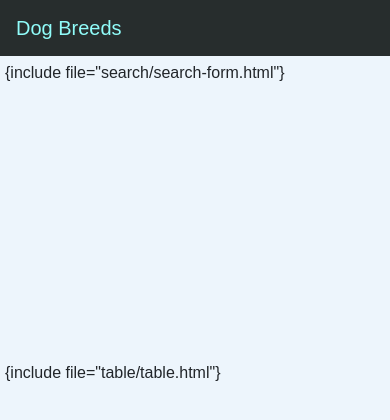
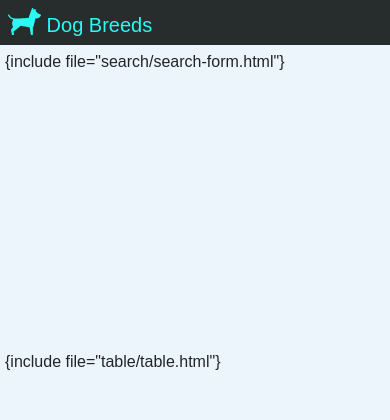
Before and after one commit to Charizard17/dog-breeds-project, a PHP site: page /templates/layout_main.html in a window 390 px wide. Shown: the top 420 px of the page. Run offline with PHP 8.4, Linux system fonts and the light colour scheme; style sheets or scripts are compiled from the project's sources; some libraries are stand-ins or nearby versions.

Commit message:
navbar custom styling

```diff
--- a/css/styles.css
+++ b/css/styles.css
@@ -15,33 +15,77 @@
 }
 
 .navbar-link {
+  vertical-align: middle;
+  display: inline-block;
+  height: 65px;
   color: #90FCF9;
+  fill: #90FCF9;
   text-decoration: none;
   font-size: 30px;
-  transition: color 500ms;
+  transition: color 500ms, fill 500ms;
+  padding: 5px 0px 5px 15px;
+  cursor: pointer;
 }
 .navbar-link:hover {
   text-decoration: none;
   color: #2df9f4;
+  fill: #2df9f4;
 }
 @media screen and (min-width: 767px) and (max-width: 1023px) {
   .navbar-link {
     font-size: 25px;
+    height: 55px;
+    padding: 5px 0px 5px 15px;
   }
 }
 @media screen and (min-width: 600px) and (max-width: 766px) {
   .navbar-link {
     font-size: 25px;
+    height: 55px;
+    padding: 5px 0px 5px 15px;
   }
 }
 @media screen and (min-width: 414px) and (max-width: 599px) {
   .navbar-link {
     font-size: 20px;
+    height: 45px;
+    padding: 2px 0px 5px 8px;
   }
 }
 @media screen and (max-width: 413px) {
   .navbar-link {
     font-size: 20px;
+    height: 45px;
+    padding: 2px 0px 5px 8px;
+  }
+}
+
+.navbar-icon, .navbar-text {
+  vertical-align: middle;
+  display: inline-block;
+}
+
+.navbar-icon {
+  width: 45px;
+}
+@media screen and (min-width: 767px) and (max-width: 1023px) {
+  .navbar-icon {
+    width: 39px;
+  }
+}
+@media screen and (min-width: 600px) and (max-width: 766px) {
+  .navbar-icon {
+    width: 39px;
+  }
+}
+@media screen and (min-width: 414px) and (max-width: 599px) {
+  .navbar-icon {
+    width: 33px;
+  }
+}
+@media screen and (max-width: 413px) {
+  .navbar-icon {
+    width: 33px;
   }
 }
 
@@ -400,8 +444,6 @@
   width: 30px;
   height: 30px;
   fill: #90FCF9;
-  width: 30px;
-  height: 30px;
 }
 @media screen and (min-width: 767px) and (max-width: 1023px) {
   .table-head-svg {
--- a/css/styles.scss
+++ b/css/styles.scss
@@ -15,20 +15,66 @@
 }
 
 .navbar-link {
+    vertical-align: middle;
+    display: inline-block;
+    height: 65px;
     color: $light-color;
+    fill: $light-color;
     text-decoration: none;
     font-size: $Xlarge-font;
-    transition: color 500ms;
+    transition: color 500ms, fill 500ms;
+    padding: 5px 0px 5px 15px;
+    cursor: pointer;
+
 
     &:hover {
         text-decoration: none;
         color: darken($light-color, 20%);
+        fill: darken($light-color, 20%);
     }
 
-    @media screen and (min-width: 767px) and (max-width: 1023px) {font-size: $large-font;}
-    @media screen and (min-width: 600px) and (max-width: 766px) {font-size: $large-font;}
-    @media screen and (min-width: 414px) and (max-width: 599px) {font-size: $big-font;}
-    @media screen and (max-width: 413px) {font-size: $big-font;}
+    @media screen and (min-width: 767px) and (max-width: 1023px) {
+        font-size: $large-font;
+        height: 55px;
+        padding: 5px 0px 5px 15px;
+    }
+    @media screen and (min-width: 600px) and (max-width: 766px) {
+        font-size: $large-font;
+        height: 55px;
+        padding: 5px 0px 5px 15px;
+    }
+    @media screen and (min-width: 414px) and (max-width: 599px) {
+        font-size: $big-font;
+        height: 45px;
+        padding: 2px 0px 5px 8px;
+    }
+    @media screen and (max-width: 413px) {
+        font-size: $big-font;
+        height: 45px;
+        padding: 2px 0px 5px 8px;
+    }
+}
+
+.navbar-icon, .navbar-text {
+    vertical-align: middle;
+    display: inline-block;
+}
+
+.navbar-icon {
+    width: $Xlarge-font*1.5;
+
+    @media screen and (min-width: 767px) and (max-width: 1023px) {
+        width: $Xlarge-font*1.3;
+    }
+    @media screen and (min-width: 600px) and (max-width: 766px) {
+        width: $Xlarge-font*1.3;
+    }
+    @media screen and (min-width: 414px) and (max-width: 599px) {
+        width: $Xlarge-font*1.1;
+    }
+    @media screen and (max-width: 413px) {
+        width: $Xlarge-font*1.1;
+    }
 }
 
 
@@ -297,8 +343,6 @@
     width: $Xlarge-font;
     height: $Xlarge-font;
     fill: $light-color;
-
-    width: $Xlarge-font; height: $Xlarge-font;
 
     @media screen and (min-width: 767px) and (max-width: 1023px) {width: $large-font; height: $large-font;}
     @media screen and (min-width: 600px) and (max-width: 766px) {width: $large-font; height: $large-font;}
--- a/templates/layout_main.html
+++ b/templates/layout_main.html
@@ -4,7 +4,7 @@
     <title>Dog Breeds</title>
     <meta charset="UTF-8">
     <meta name="viewport" content="width=device-width, initial-scale=1.0">
-    <link rel="icon" href="favicon.ico"/>
+    <link rel="icon" href="img/dog-icon.png"/>
 
     <link rel="stylesheet" type="text/css" href="css/styles.css">
     <link rel="stylesheet" type="text/css" href="css/alertify.css">
@@ -13,21 +13,13 @@
 </head>
 <body class="body">
 
-    <nav class="navbar navbar-expand-lg navbar-custom">
-        <a class="navbar-link" href="/">Dog Breeds</a>
-        <button class="navbar-toggler" type="button" data-toggle="collapse" data-target="#navbarNav" aria-controls="navbarNav" aria-expanded="false" aria-label="Toggle navigation">
-          <span class="navbar-toggler-icon"></span>
-        </button>
-        <!-- <div class="collapse navbar-collapse" id="navbarNav">
-          <ul class="navbar-nav">
-            <li class="nav-item active">
-              <a class="nav-link" href="#">Home</a>
-            </li>
-            <li class="nav-item">
-              <a class="nav-link" href="favourite">Favourite</a>
-            </li>
-          </ul>
-        </div> -->
+    <nav class="navbar-custom">
+      <a class="navbar-link" href="/">
+        <span class="navbar-icon">
+          <svg xmlns="http://www.w3.org/2000/svg" xmlns:xlink="http://www.w3.org/1999/xlink" x="0px" y="0px" viewBox="0 0 441.23 441.23" style="enable-background:new 0 0 441.23 441.23;" xml:space="preserve"><path d="M440.651,132.739c-0.888-2.354-2.721-4.229-5.054-5.171L396.39,111.75c-2.435-12.666-12.056-22.81-24.436-26.008l-2.115-24.363c-0.309-3.565-2.701-6.608-6.093-7.751c-3.391-1.142-7.137-0.167-9.541,2.484l-10.062,11.099l-6.22-21.766c-1.072-3.752-4.44-6.386-8.341-6.521c-3.924-0.139-7.444,2.258-8.773,5.928L274.34,173.047c0,0-172.127,8.035-172.199,8.039c-35.296,2.121-68.735-16.765-85.167-48.119c-2.309-4.402-7.748-6.102-12.149-3.794c-4.403,2.308-6.101,7.747-3.794,12.149c14.69,28.03,40.708,47.75,70.541,54.93c-3.097,3.609-9.751,12.554-13.642,26.617c-4.231,15.291-5.756,39.667,9.801,70.619L42.499,327.76c-1.474,2.001-2.054,4.523-1.603,6.968l11.105,60.218c0.787,4.268,4.51,7.367,8.851,7.367h11.312c2.669,0,5.2-1.185,6.911-3.233c1.71-2.05,2.422-4.753,1.944-7.378l-7.032-38.627l74.401-55.853c0.131-0.099-0.126,0.107,0,0c7.114-5.975,12.278-12.556,15.972-19.322c38.777,6.808,91.844,16.02,125.857,21.498l14.986,95.314c0.689,4.377,4.46,7.602,8.891,7.602h9.308c4.971,0,9-4.029,9-9V296.56c8.449-5.77,11.469-15.42,13.472-24.871c0.063-0.297,20.022-92.416,20.022-92.416c3.762,0.627,7.561,0.956,11.388,0.956c26.356,0,50.492-15.431,62.987-40.271C441.401,137.712,441.539,135.094,440.651,132.739z"/></svg>
+        </span>
+        <span class="navbar-text">Dog Breeds</span>
+      </a>
       </nav>
 
 
```
Also changed, not shown: includes/config.php (+0 -13 lines), templates/favourite/favourite.html (deleted, +0 -33 lines), favicon.ico (deleted), img/dog-icon.png (added), img/dog-icon.svg (added), 1 other file.
